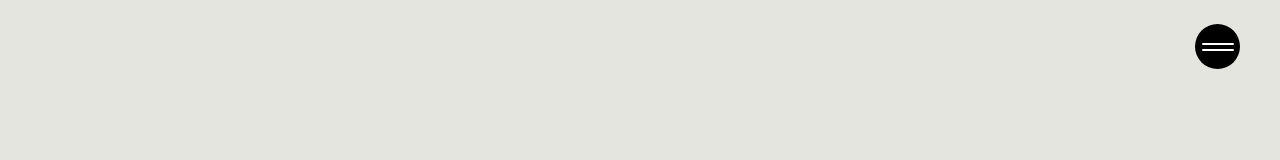
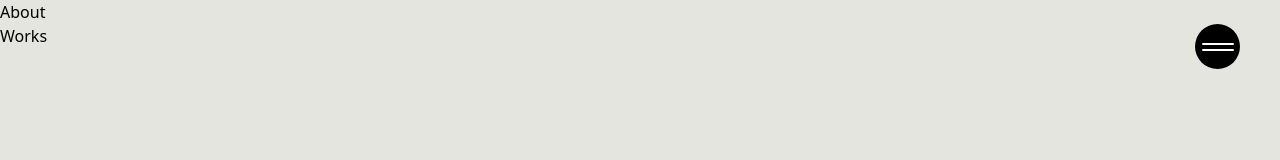
Before and after one commit to aliNzLami/aliLamiry-portfolio, a React (Create React App) app: page / in a window 1280 px wide. Shown: the top 160 px of the page. Built offline with nearby package versions, Linux system fonts and the light colour scheme.

Commit message:
scroll navigation

```diff
--- a/package.json
+++ b/package.json
@@ -12,6 +12,7 @@
     "react": "^19.1.1",
     "react-dom": "^19.1.1",
     "react-scripts": "5.0.1",
+    "react-scroll": "^1.9.3",
     "web-vitals": "^2.1.4"
   },
   "scripts": {
--- a/src/App.js
+++ b/src/App.js
@@ -5,11 +5,31 @@ import './assets/css/main.css';
 
 // components
 import Navbar from './assets/components/Navbar';
+import Works from './assets/components/Works';
+import About from './assets/components/About';
+import Home from './assets/components/Home';
 
 function App() {
+    const navsList = [
+        { title: 'home', component: <Home /> },
+        { title: 'about', component: <About /> },
+        { title: 'works', component: <Works /> },
+        // { title: 'contact', component: <Works /> },
+      ]
+
     return (
       <div className='relative w-screen min-h-screen'>
-        <Navbar />
+        <Navbar navsList={navsList} />
+
+        {
+          navsList.map(item => {
+            return (
+              <section key={item.title} id={item.title}>
+                { item.component }
+              </section>
+            )
+          })
+        }
       </div>
     )
 }
--- /dev/null
+++ b/src/assets/components/About.jsx
@@ -0,0 +1,9 @@
+import React from 'react'
+
+function About() {
+  return (
+    <div>About</div>
+  )
+}
+
+export default About
--- /dev/null
+++ b/src/assets/components/Home.jsx
@@ -0,0 +1,11 @@
+import React from 'react'
+
+function Home() {
+  return (
+    <div>
+
+    </div>
+  )
+}
+
+export default Home
--- a/src/assets/components/Navbar.jsx
+++ b/src/assets/components/Navbar.jsx
@@ -1,8 +1,9 @@
 import { useGSAP } from '@gsap/react';
 import gsap from 'gsap';
 import React, { useRef, useState } from 'react'
+import { Link } from 'react-scroll';
 
-function Navbar() {
+function Navbar({navsList}) {
 
     // -------------------------- Refrences -------------------------- //
     const refNav = useRef(null);
@@ -15,9 +16,6 @@ function Navbar() {
 
 
     // -------------------------- Variables & States -------------------------- //
-    const navsList = [
-        'home', 'services', 'about', 'works', 'contact'
-    ]
     const socialList = [
         { title: 'E-mail', link: 'mailto: ali.nabizadeh79@yahoo.com' },
         { title: 'GitHub', link: 'https://github.com/aliNzLami'},
@@ -87,10 +85,17 @@ function Navbar() {
                     {
                         navsList.map((item, index) => {
                             return(
-                                <div key={item} ref={(element) => (refLinks.current[index] = element)}>
-                                    <a href="" className='transition-all duration-300 cursor-pointer hover:text-white'>
-                                        { item }
-                                    </a>
+                                <div key={item.title} ref={(element) => (refLinks.current[index] = element)}>
+                                    <Link
+                                        to={item.title}
+                                        className='transition-all duration-300 cursor-pointer hover:text-white'
+                                        offset={0}
+                                        smooth
+                                        duration={1300}
+                                        onClick={toggleMenu}
+                                    >
+                                        { item.title }
+                                    </Link>
                                 </div>
                             )
                         })
--- /dev/null
+++ b/src/assets/components/Works.jsx
@@ -0,0 +1,9 @@
+import React from 'react'
+
+function Works() {
+  return (
+    <div>Works</div>
+  )
+}
+
+export default Works
```
Also changed, not shown: 1 other file (tests, documents, lock files or other folders).
